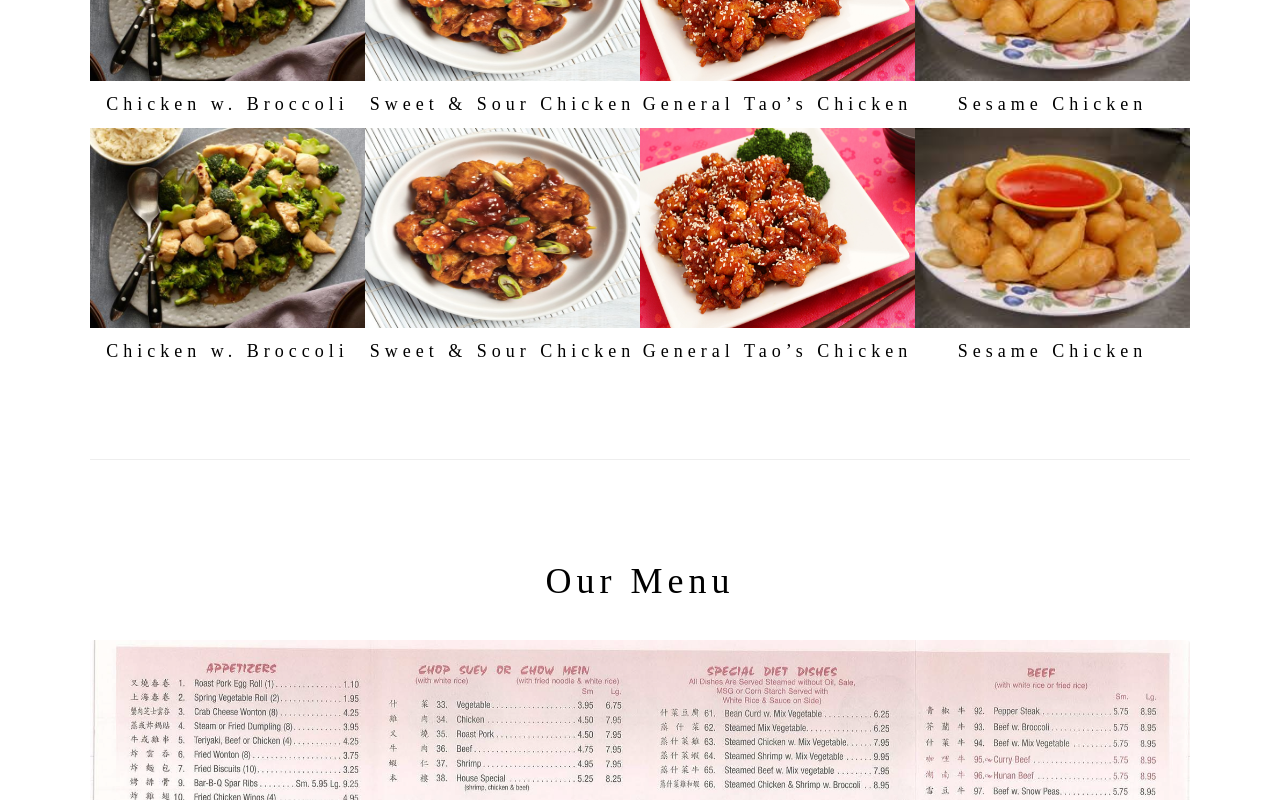
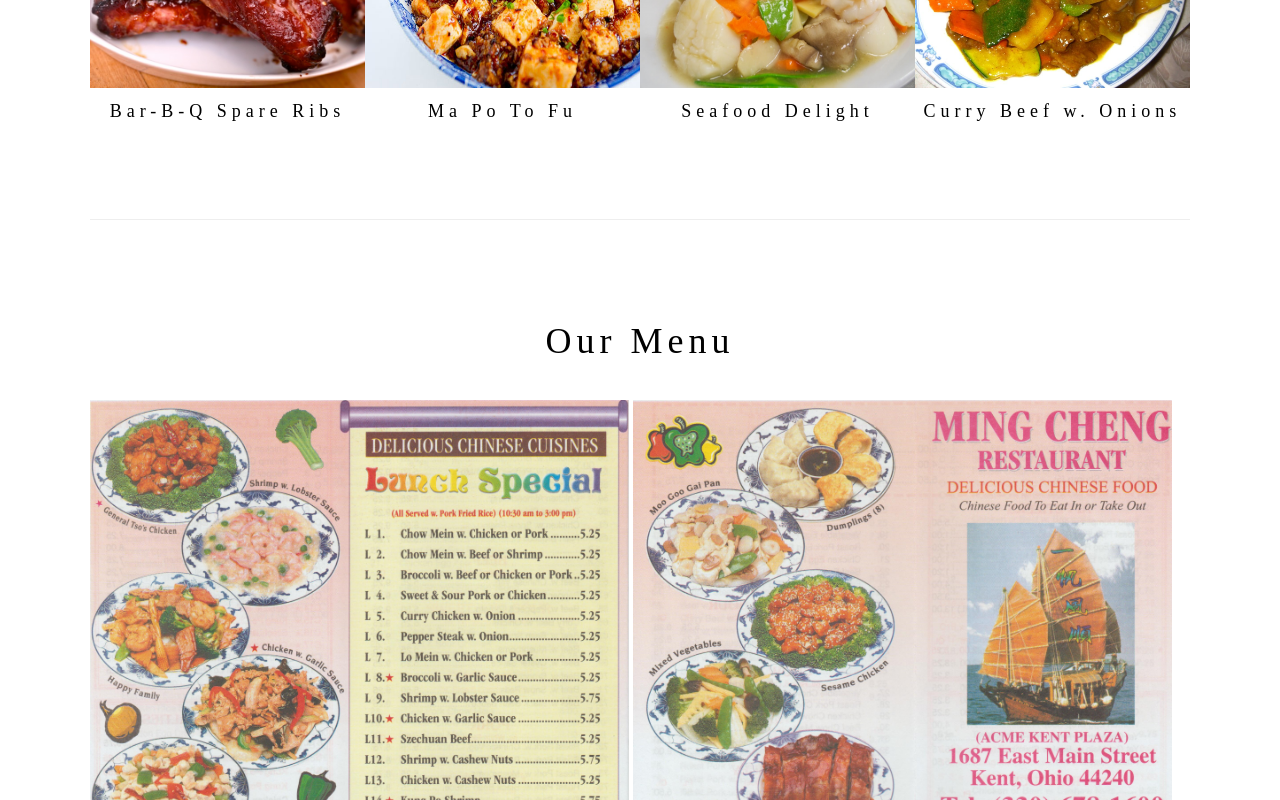
Before and after one commit to cricel/MingChen, a plain HTML site: page index.html in a window 1280 px wide. Shown: the part 1240-2040 px from the top of the page. Drawn offline with nearby package versions, Linux system fonts and the light colour scheme.

Commit message:
update menu

```diff
--- a/index.html
+++ b/index.html
@@ -28,7 +28,7 @@ h1, h2, h3, h4, h5, h6 {
 
 <!-- Header -->
 <header class="w3-display-container w3-content w3-wide" style="max-width:1600px;min-width:500px" id="home">
-  <img class="w3-image" src="images/front.jpg" alt="Hamburger Catering" width="1600" height="800">
+  <img class="w3-image" src="images/front1.jpg" alt="Hamburger Catering" width="1600" height="800">
   <div class="w3-display-bottomleft w3-padding-large w3-opacity">
     <h1 class="w3-xxlarge">Ming Cheng Restaurant</h1>
   </div>
@@ -42,38 +42,38 @@ h1, h2, h3, h4, h5, h6 {
     <div>
       <h1 class="w3-center">Chef's Recommendation</h1><br>
       <div class="w3-quarter">
-        <img src="images/food/chickenbroccoli.jpeg" alt="Sandwich" style="width:100%; height: 200px">
+        <img src="images/food/chickenbroccoli.jpeg" alt="chickenbroccoli" style="width:100%; height: 200px">
         <h5 class="w3-center">Chicken w. Broccoli</h5>
       </div>
       <div class="w3-quarter">
-        <img src="images/food/generaltaochicken.jpg" alt="Steak" style="width:100%; height: 200px">
+        <img src="images/food/generaltaochicken.jpg" alt="generaltaochicken" style="width:100%; height: 200px">
         <h5 class="w3-center">Sweet & Sour Chicken</h5>
       </div>
       <div class="w3-quarter">
-        <img src="images/food/sesamechicken.jpg" alt="Cherries" style="width:100%; height: 200px">
+        <img src="images/food/sesamechicken.jpg" alt="sesamechicken" style="width:100%; height: 200px">
         <h5 class="w3-center">General Tao’s Chicken</h5>
       </div>
       <div class="w3-quarter">
-        <img src="images/food/sweetsourchicken.jpg" alt="Pasta and Wine" style="width:100%; height: 200px">
+        <img src="images/food/sweetsourchicken.jpg" alt="sweetsourchicken" style="width:100%; height: 200px">
         <h5 class="w3-center">Sesame Chicken</h5>
       </div>
     </div>
     <div>
       <div class="w3-quarter">
-        <img src="images/food/chickenbroccoli.jpeg" alt="Sandwich" style="width:100%; height: 200px">
-        <h5 class="w3-center">Chicken w. Broccoli</h5>
+        <img src="images/food/barbqspareribs.jpeg" alt="barbqspareribs" style="width:100%; height: 200px">
+        <h5 class="w3-center">Bar-B-Q Spare Ribs</h5>
       </div>
       <div class="w3-quarter">
-        <img src="images/food/generaltaochicken.jpg" alt="Steak" style="width:100%; height: 200px">
-        <h5 class="w3-center">Sweet & Sour Chicken</h5>
+        <img src="images/food/mapotofu.jpg" alt="mapotofu" style="width:100%; height: 200px">
+        <h5 class="w3-center">Ma Po To Fu</h5>
       </div>
       <div class="w3-quarter">
-        <img src="images/food/sesamechicken.jpg" alt="Cherries" style="width:100%; height: 200px">
-        <h5 class="w3-center">General Tao’s Chicken</h5>
+        <img src="images/food/seafooddelight.jpg" alt="seafooddelight" style="width:100%; height: 200px">
+        <h5 class="w3-center">Seafood Delight</h5>
       </div>
       <div class="w3-quarter">
-        <img src="images/food/sweetsourchicken.jpg" alt="Pasta and Wine" style="width:100%; height: 200px">
-        <h5 class="w3-center">Sesame Chicken</h5>
+        <img src="images/food/currybeefwonion.jpg" alt="currybeefwonion" style="width:100%; height: 200px">
+        <h5 class="w3-center">Curry Beef w. Onions</h5>
       </div>
     </div>
   </div>
@@ -84,10 +84,12 @@ h1, h2, h3, h4, h5, h6 {
   <div class="w3-row w3-padding-64" id="menu">
     <h1 class="w3-center">Our Menu</h1><br>
     <div>
-      <img src="images/menu_1.jpg" class="w3-round w3-image w3-opacity-min" alt="Menu" style="width:100%">
+      <img src="images/menu2.jpg" alt="Menu" style="width:49% ; height: 700px">
+      <img src="images/menu1.jpg" alt="Menu" style="width:49% ; height: 700px">
     </div>
     <div>
-      <img src="images/menu_2.jpg" class="w3-round w3-image w3-opacity-min" alt="Menu" style="width:100%">
+      <img src="images/menu3.jpg" alt="Menu" style="width:49% ; height: 700px">
+      <img src="images/menu4.jpg" alt="Menu" style="width:49% ; height: 700px">
     </div>
   </div>
 
```
Also changed, not shown: images/food/barbqspareribs.jpeg (added), images/food/currybeefwonion.jpg (added), images/food/mapotofu.jpg (added), images/food/seafooddelight.jpg (added), images/front1.jpg (added), images/menu1.jpg (added), images/menu2.jpg (added), images/menu3.jpg (added), images/menu4.jpg (added), images/menu_1.jpg (deleted), images/menu_2.jpg (deleted).
